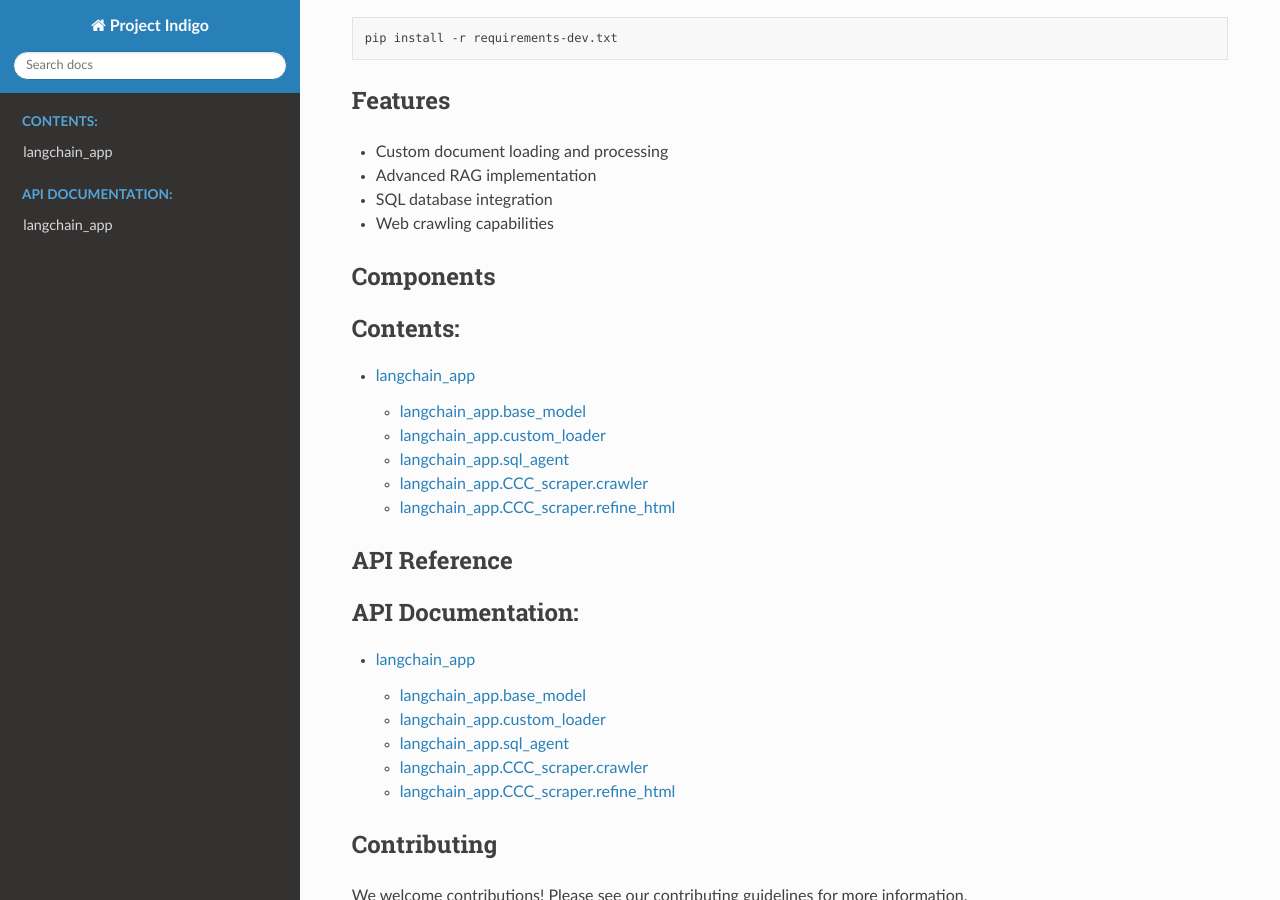
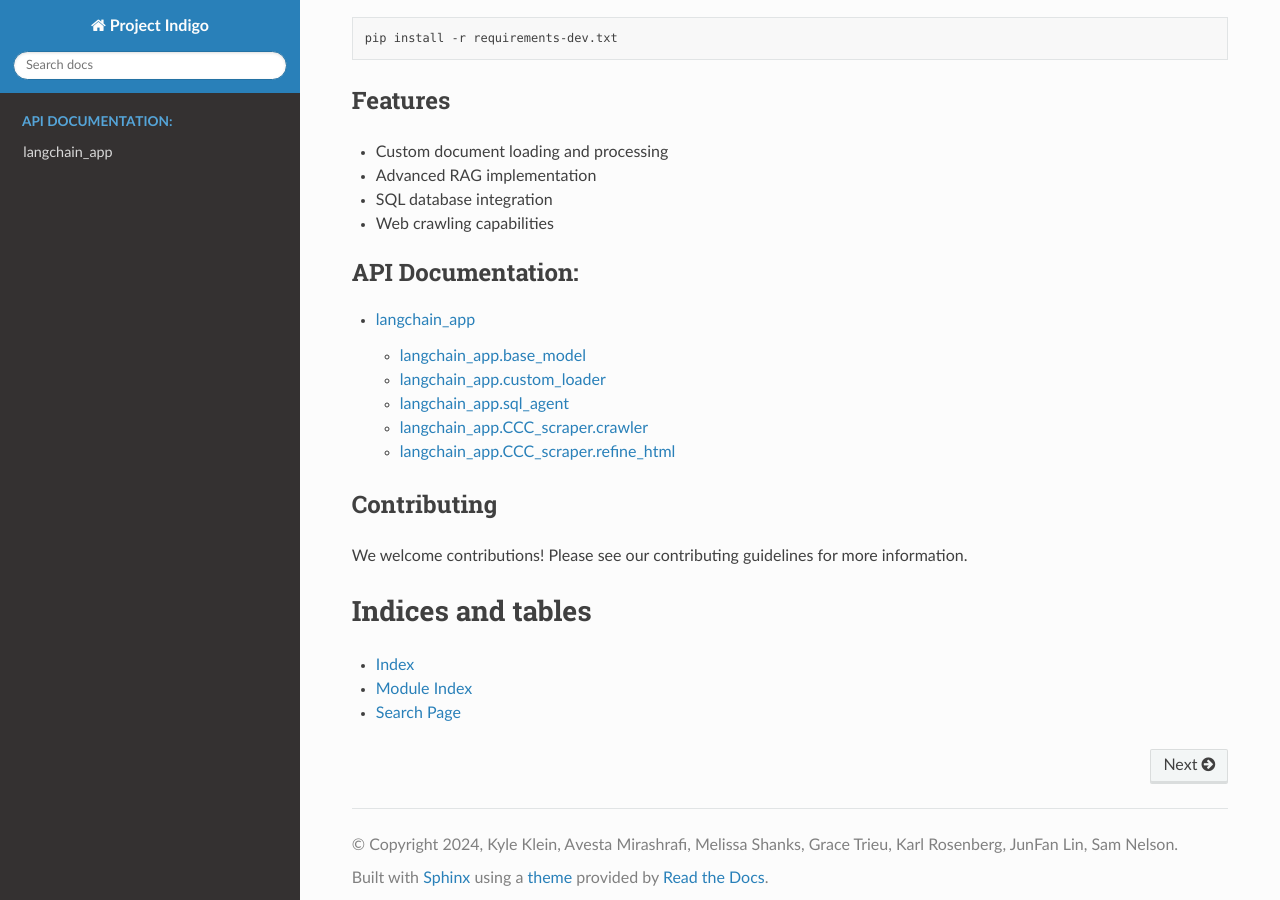
Before and after one commit to Project-Indigo-HQ/indigobot-webui, a Sphinx documentation site: the page built from docs/source/index.rst, in a window 1280 px wide and 900 px high, scrolled down 701 px. Built offline with Sphinx 7.4.7 and the Read the Docs theme 3.1.0, drawn with Linux system fonts in a browser that asks for light colours.

Commit message:
docs: Remove duplicate ToC entries in index.rst

```diff
--- a/docs/source/index.rst
+++ b/docs/source/index.rst
@@ -39,18 +39,6 @@ Features
 * SQL database integration
 * Web crawling capabilities
 
-Components
-----------
-
-.. toctree::
-   :maxdepth: 2
-   :caption: Contents:
-
-   modules
-
-API Reference
--------------
-
 .. toctree::
    :maxdepth: 2
    :caption: API Documentation:
```
